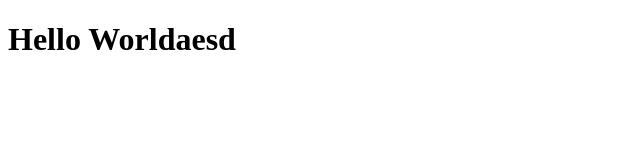
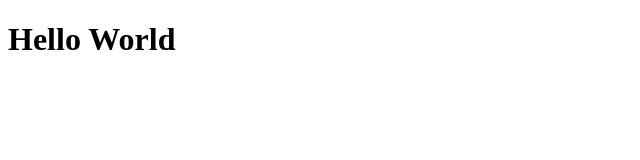
Before and after one commit to AleksandarTaseski/js-starter-kit, a website with bundled scripts: page src/index.html in a window 1280 px wide. Shown: the whole page, without its empty margins (0-640 px from the left). Built offline with nearby package versions, Linux system fonts and the light colour scheme.

Commit message:
appveyor test

```diff
--- a/src/index.html
+++ b/src/index.html
@@ -7,7 +7,7 @@
   <title>Document</title>
 </head>
 <body>
-  <h1>Hello Worldaesd</h1>
+  <h1>Hello World</h1>
 
   <script src="bundle.js"></script>
 </body>
```
